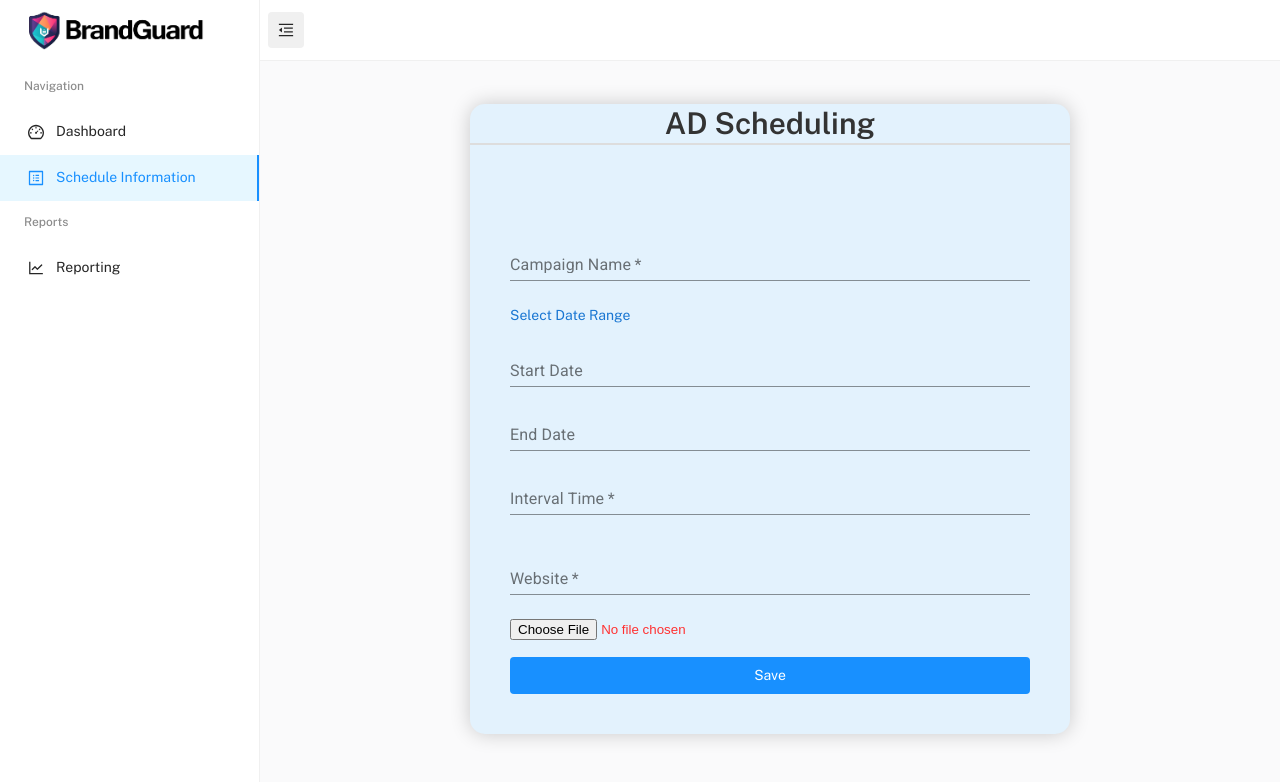
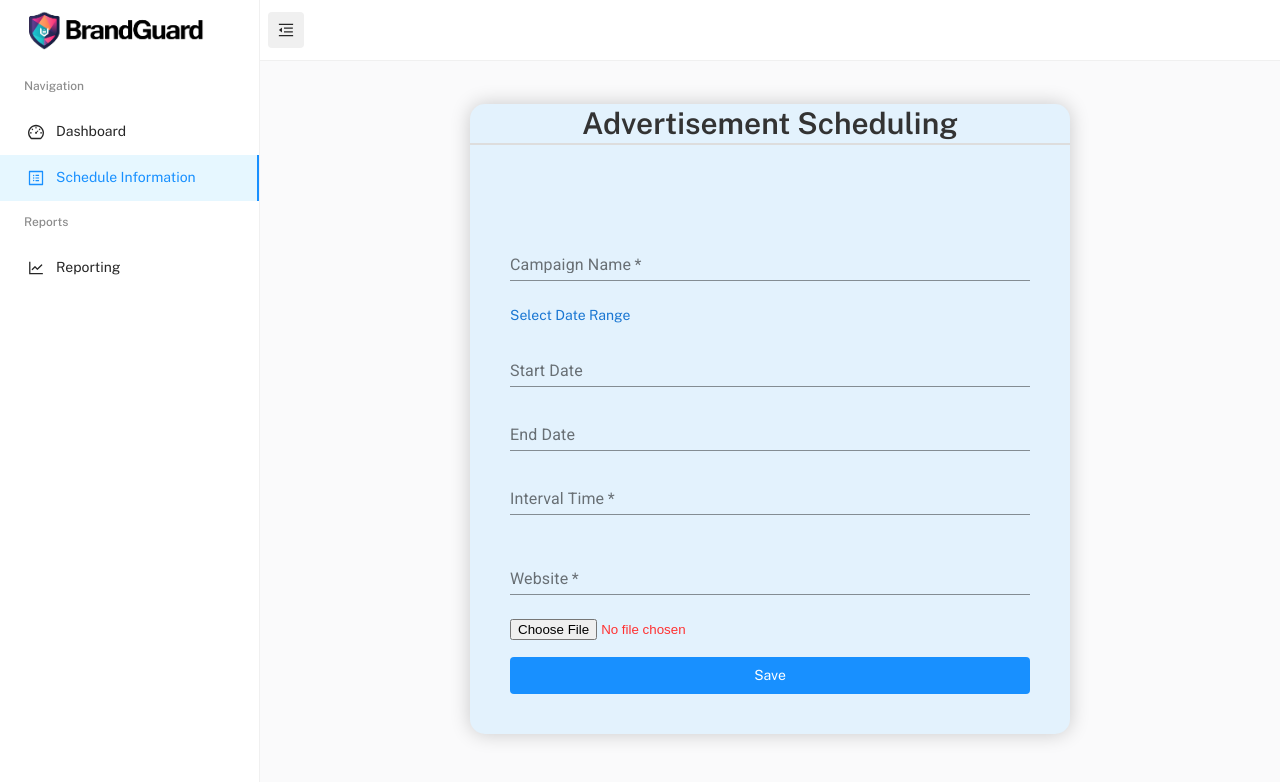
Before and after one commit to Muhammad-Danish-011/Project-Brandguard, a React (Create React App) app in the folder Frontend/: page /Schedule-Information/Register in a window 1280 px wide. Shown: the top 782 px of the page. Built offline with nearby package versions, Linux system fonts and the light colour scheme.

Commit message:
style.css and minor text modifications

```diff
--- a/Frontend/src/pages/Report/ScreenshotDetails.js
+++ b/Frontend/src/pages/Report/ScreenshotDetails.js
@@ -129,7 +129,7 @@ const DetailPage = () => {
                     )
                   )
                   ) : (
-                    "No Ad Positions"
+                    "No Screenshots Data"
                   )}
               </TableBody>
             </Table>
@@ -167,7 +167,7 @@ const DetailPage = () => {
                     )
                   )
                   ) : (
-                    "No Ad Positions"
+                    "No Scraped Data"
                   )}
               </TableBody>
             </Table>
--- a/Frontend/src/pages/Schedule-Information/Register.js
+++ b/Frontend/src/pages/Schedule-Information/Register.js
@@ -169,7 +169,7 @@ const Register = () => {
           style={{ backgroundColor: "#E3F2FD", color: "#1976D2" }}
         >
           <Typography variant="h2" className="header" gutterBottom>
-            AD Scheduling
+            Advertisement Scheduling
           </Typography>
           <CardHeader />
           <CardContent>
--- a/Frontend/src/pages/Schedule-Information/style.css
+++ b/Frontend/src/pages/Schedule-Information/style.css
@@ -12,11 +12,11 @@ body {
     align-items: center;
     min-height: 1vh; /* Adjusted min-height value for better visibility */
     margin-top: 0;
-    background: linear-gradient(180deg, #f0f0f0 0%, #fff8f8 100%);
-    /* background-image: url("../../assets/images/brandguard_logo_black.png"); */
+    /* background: linear-gradient(180deg, #f0f0f0 0%, #fff8f8 100%);
+    background-image: url("../../assets/images/brandguard_logo_black.png");
     background-size: 70vh 40vh;
     background-repeat: no-repeat;
-    background-position: center;
+    background-position: center; */
   }
 
 
```
